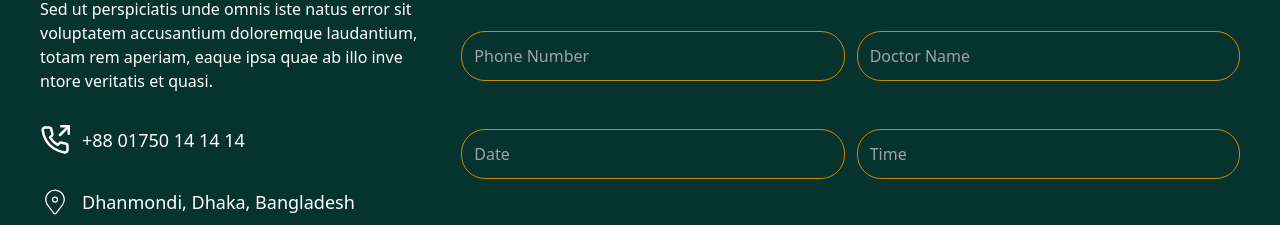
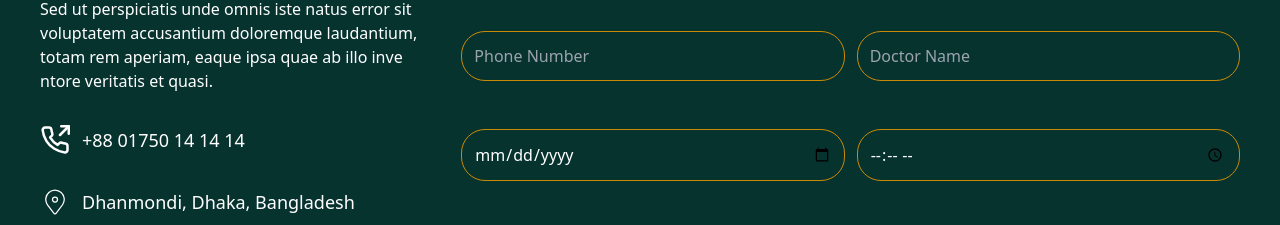
Before and after one commit to tawhid3482/Doc-Hourse, a React (Vite) app: page / in a window 1280 px wide. Shown: the part 2640-2865 px from the top of the page. Built offline with nearby package versions, Linux system fonts and the light colour scheme; no server answers.

Commit message:
email js working

```diff
--- a/src/Home/ContactEmail/Email.jsx
+++ b/src/Home/ContactEmail/Email.jsx
@@ -11,6 +11,9 @@ const Email = () => {
 
   const sendEmail = (e) => {
     e.preventDefault();
+    // const templateParams = {
+    //   to_name : "Tawhidul Islam"
+    // }
     emailjs.sendForm(serviceId, templateId, form.current, publicKey).then(
       (result) => {
         console.log(result.text);
@@ -90,13 +93,13 @@ const Email = () => {
                   <input
                     placeholder="Date"
                     className="text-white bg-transparent border border-yellow-600 rounded-3xl p-3 w-full"
-                    type="text"
+                    type="date"
                     name="from_date"
                   />
                   <input
                     placeholder="Time"
                     className="text-white w-full bg-transparent border-yellow-600 border rounded-3xl p-3"
-                    type="text"
+                    type="time"
                     name="from_time"
                   />
                 </div>
```
